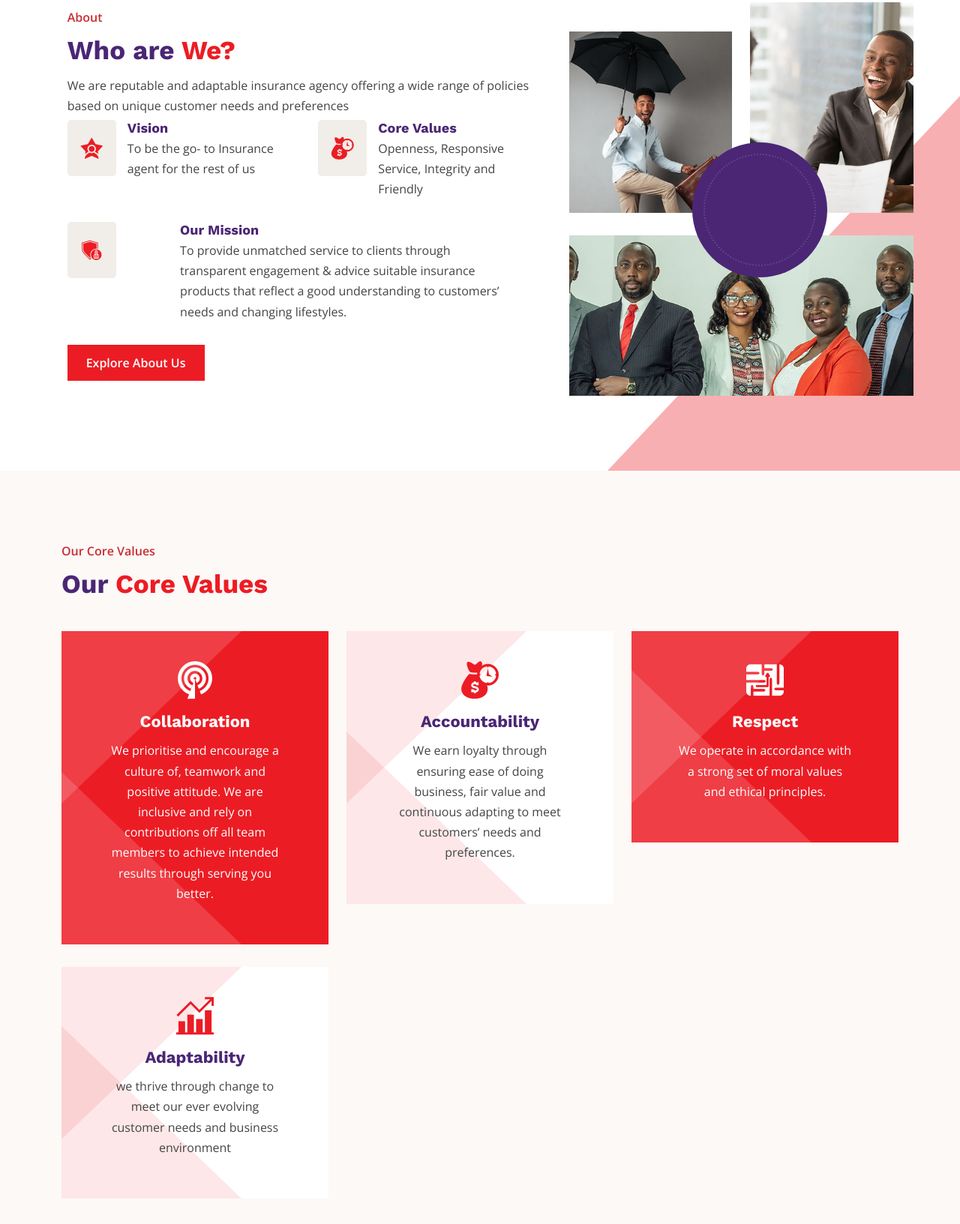
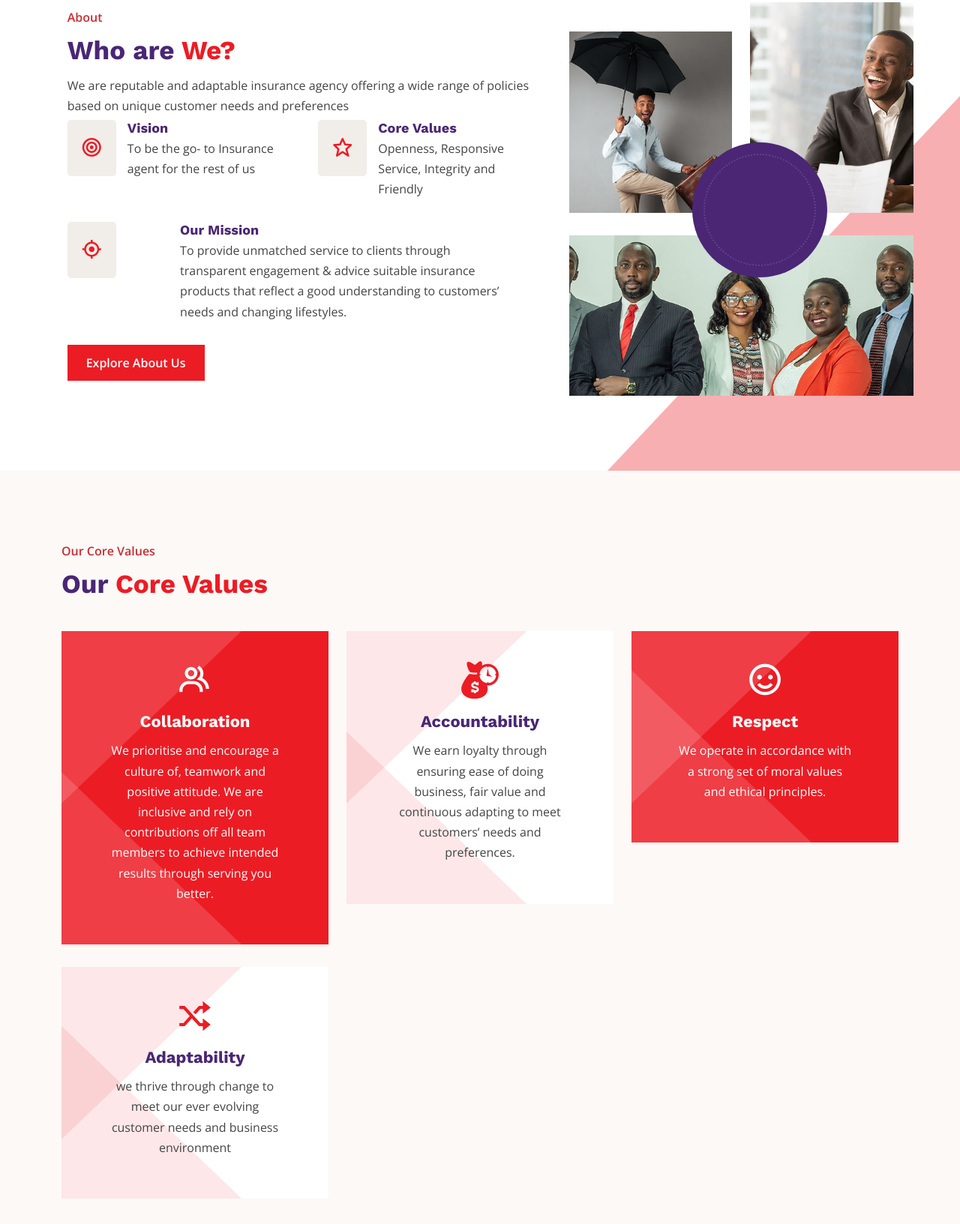
Before and after one commit to OzzayNetwork/Three-Quater, a plain HTML site: page index.html in a window 1280 px wide. Shown: the part 1927-3560 px from the top of the page at 75% size. Drawn offline with nearby package versions, Linux system fonts and the light colour scheme; a small style sheet from the web is missing.

Commit message:
kelvin: some changes

```diff
--- a/index.html
+++ b/index.html
@@ -12,6 +12,8 @@
 
     <link rel="stylesheet" href="assets/css/bootstrap.min.css">
     <link rel="stylesheet" href="assets/css/fontello.css">
+
+    <link rel="stylesheet" href="assets/css/icons.min.css">
 
 
     <link rel="stylesheet" href="assets/css/boxicons.min.css">
@@ -700,7 +702,7 @@
                             <div class="col-sm-6 col-lg-6">
                                 <ul>
                                     <li>
-                                        <i class="flaticon-star"></i>
+                                        <i class="bx bx-bullseye"></i>
                                     </li>
                                     <li>
                                         <h3>Vision</h3>
@@ -712,7 +714,7 @@
                             <div class="col-sm-6 col-lg-6">
                                 <ul>
                                     <li>
-                                        <i class="flaticon-dollars-money-bag-with-a-clock"></i>
+                                        <i class="bx bx-star"></i>
                                     </li>
                                     <li>
                                         <h3>Core Values</h3>
@@ -728,7 +730,7 @@
                             <div class="col-sm-12 col-lg-12">
                                 <ul>
                                     <li>
-                                        <i class="flaticon-insurance"></i>
+                                        <i class="bx bx-target-lock"></i>
                                     </li>
                                     <li class="ml-0 pl-0">
                                         <h3>Our Mission</h3>
@@ -786,7 +788,7 @@
             <div class="row">
                 <div class="col-sm-6 col-lg-4">
                     <div class="services-item card-overlay active">
-                        <i class="flaticon-marketing-strategy"></i>
+                        <i class="bx bx-group"></i>
                         <h3>
                             <a href="service-details.html">Collaboration</a>
                         </h3>
@@ -807,7 +809,7 @@
                 </div>
                 <div class="col-sm-6 col-lg-4">
                     <div class="services-item card-overlay active">
-                        <i class="flaticon-strategy-in-a-labyrinth"></i>
+                        <i class="bx bx-smile"></i>
                         <h3>
                             <a href="#">Respect</a>
                         </h3>
@@ -818,7 +820,7 @@
 
                 <div class="col-sm-6 col-lg-4">
                     <div class="services-item card-overlay">
-                        <i class="flaticon-trend"></i>
+                        <i class="bx bx-shuffle"></i>
                         <h3>
                             <a href="#">Adaptability</a>
                         </h3>
@@ -881,7 +883,7 @@
                     <div class="work-item">
                         <ul class="align-items-center">
                             <li>
-                                <i class="flaticon-medal-of-award"></i>
+                                <i class="bx bx-cool"></i>
                             </li>
                             <li>
                                 <h3 class="text-capitalize">Vibrant team </h3>
@@ -892,7 +894,7 @@
                     <div class="work-item">
                         <ul class="align-items-center">
                             <li>
-                                <i class="flaticon-evaluate"></i>
+                                <i class="bx bx-folder-open"></i>
                             </li>
                             <li>
                                 <h3 class="text-capitalize">More and better coverage through our partnership </h3>
@@ -903,7 +905,7 @@
                     <div class="work-item">
                         <ul class="align-items-center">
                             <li>
-                                <i class="flaticon-dollars-money-bag-with-a-clock"></i>
+                                <i class="bx bx-badge-check"></i>
                             </li>
                             <li>
                                 <h3>Honesty</h3>
```
